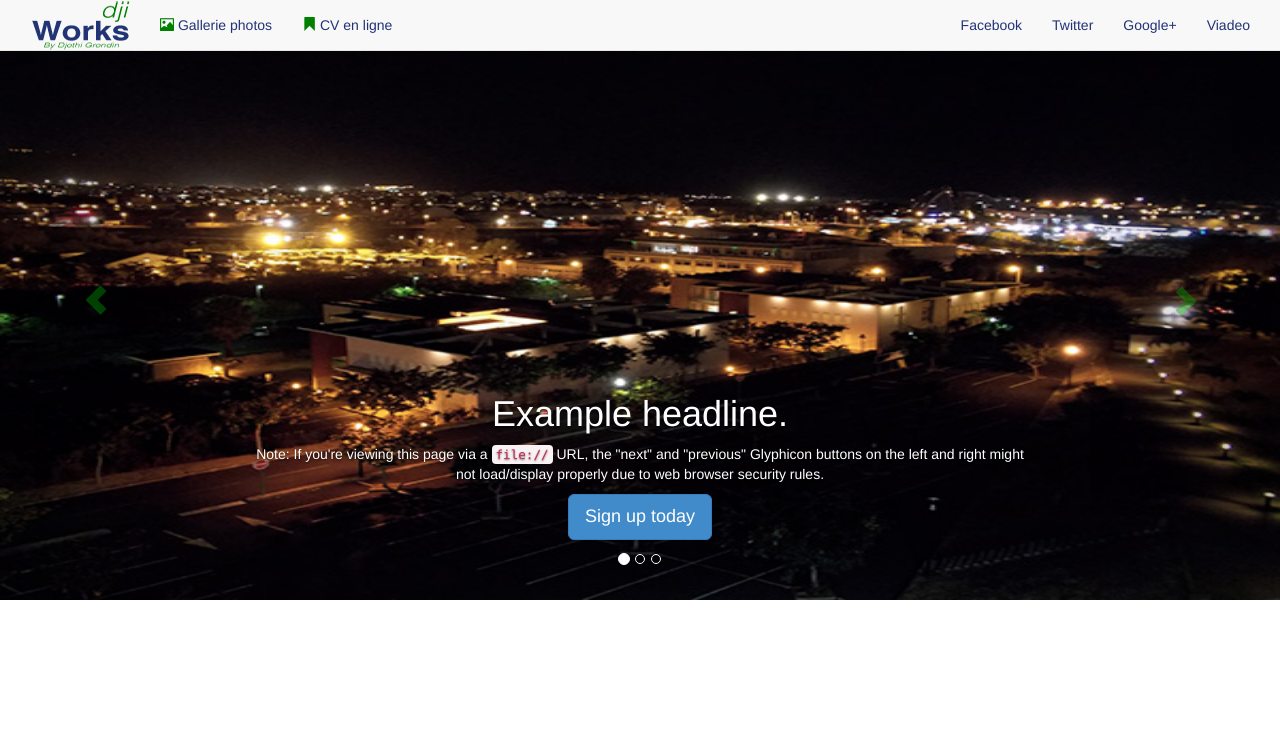
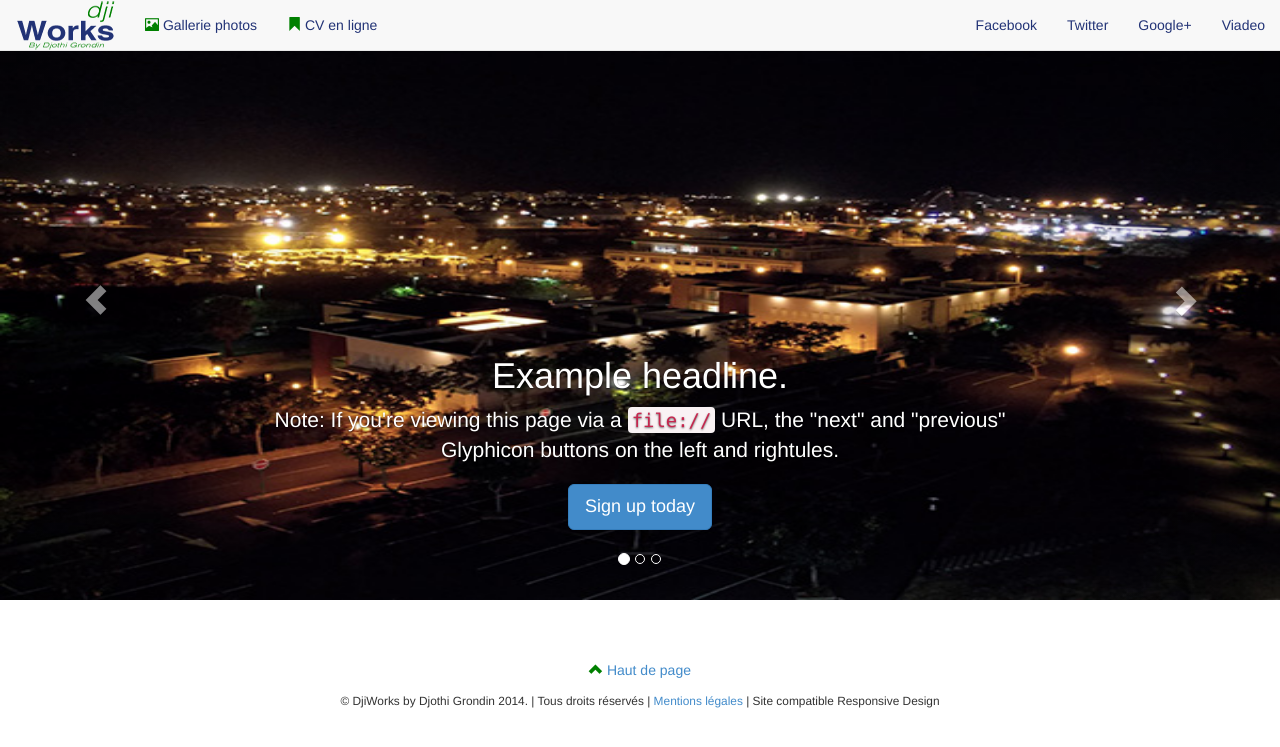
Before and after one commit to djiworks/djiworksv2, a PHP site: page / in a window 1280 px wide. Shown: the top 747 px of the page. Run offline with PHP 8.4, Linux system fonts and the light colour scheme; some libraries are stand-ins or nearby versions.

Commit message:
back to top

```diff
--- a/css/custom.css
+++ b/css/custom.css
@@ -1,12 +1,17 @@
 /* CUSTOMIZE GLOBAL STYLE
 -------------------------------------------------- */
-.glyphicon {
+.green{
 	color: #008000 !important;
 }
 
 .navbar-default .navbar-nav > li > a
 {
 	color: #223376;
+}
+
+.pull-right
+{
+	margin-right: 20px;
 }
 
 
@@ -59,3 +64,22 @@
   min-width: 100%;
   height: 600px;
 }
+
+
+/* RESPONSIVE CSS
+-------------------------------------------------- */
+
+@media (min-width: 768px) {
+
+  .navbar-wrapper .navbar {
+    padding-right: 0;
+    padding-left: 0;
+  }
+
+  /* Bump up size of carousel content */
+  .carousel-caption p {
+    margin-bottom: 20px;
+    font-size: 21px;
+    line-height: 1.4;
+  }
+}
--- a/index.php
+++ b/index.php
@@ -57,8 +57,8 @@
 
 		    <div class="collapse navbar-collapse" id="collapse-menu">
 		    	<ul class="nav navbar-nav">
-		    		<li><a href="#"><span class="glyphicon glyphicon-picture"></span> Gallerie photos</a></li>
-					<li><a href="#"><span class="glyphicon glyphicon-bookmark"></span> CV en ligne</a></li>
+		    		<li><a href="#"><span class="glyphicon glyphicon-picture green"></span> Gallerie photos</a></li>
+					<li><a href="#"><span class="glyphicon glyphicon-bookmark green"></span> CV en ligne</a></li>
 		    	</ul>
 			    <ul class="nav navbar-nav navbar-right">
 					<li><a href="#">Facebook</a></li>
@@ -85,7 +85,7 @@
           <div class="container">
             <div class="carousel-caption">
               <h1>Example headline.</h1>
-              <p>Note: If you're viewing this page via a <code>file://</code> URL, the "next" and "previous" Glyphicon buttons on the left and right might not load/display properly due to web browser security rules.</p>
+              <p>Note: If you're viewing this page via a <code>file://</code> URL, the "next" and "previous" Glyphicon buttons on the left and rightules.</p>
               <p><a class="btn btn-lg btn-primary" href="#" role="button">Sign up today</a></p>
             </div>
           </div>
@@ -95,7 +95,7 @@
           <div class="container">
             <div class="carousel-caption">
               <h1>Another example headline.</h1>
-              <p>Cras justo odio, dapibus ac facilisis in, egestas eget quam. Donec id elit non mi porta gravida at eget metus. Nullam id dolor id nibh ultricies vehicula ut id elit.</p>
+              <p>Cras justo odio, dapibus ac facilisis in, egestas eget quam. Donec id  id elit.</p>
               <p><a class="btn btn-lg btn-primary" href="#" role="button">Learn more</a></p>
             </div>
           </div>
@@ -105,7 +105,7 @@
           <div class="container">
             <div class="carousel-caption">
               <h1>One more for good measure.</h1>
-              <p>Cras justo odio, dapibus ac facilisis in, egestas eget quam. Donec id elit non mi porta gravida at eget metus. Nullam id dolor id nibh ultricies vehicula ut id elit.</p>
+              <p>Cras justo odio, dapibus ac facilisiselit.</p>
               <p><a class="btn btn-lg btn-primary" href="#" role="button">Browse gallery</a></p>
             </div>
           </div>
@@ -115,6 +115,30 @@
       <a class="right carousel-control" href="#slideshow" role="button" data-slide="next"><span class="glyphicon glyphicon-chevron-right"></span></a>
     </div>
 
+
+	<!-- FOOTER -->
+    <footer>
+       <p class="text-center">
+       	<a href="#" onclick="$('html,body').animate({scrollTop:0},'slow');return false;">
+       		<span class= "glyphicon glyphicon-chevron-up green"></span> Haut de page
+	   	</a>
+	   </p>
+       <p class="text-center">
+       	<small>&copy; DjiWorks by Djothi Grondin 2014. | Tous droits réservés | <a href="#">Mentions légales</a> | Site compatible Responsive Design</small>
+    </footer>
+
+
+
+    <script>
+// Only enable if the document has a long scroll bar
+// Note the window height + offset
+if ( ($(window).height() + 100) < $(document).height() ) {
+    $('#top-link-block').removeClass('hidden').affix({
+        // how far to scroll down before link "slides" into view
+        offset: {top:100}
+    });
+}
+</script>
 	<!-- jQuery (necessary for Bootstrap's JavaScript plugins) -->
     <script src="https://ajax.googleapis.com/ajax/libs/jquery/1.11.1/jquery.min.js"></script>
     <!-- Include all compiled plugins (below), or include individual files as needed -->
```
